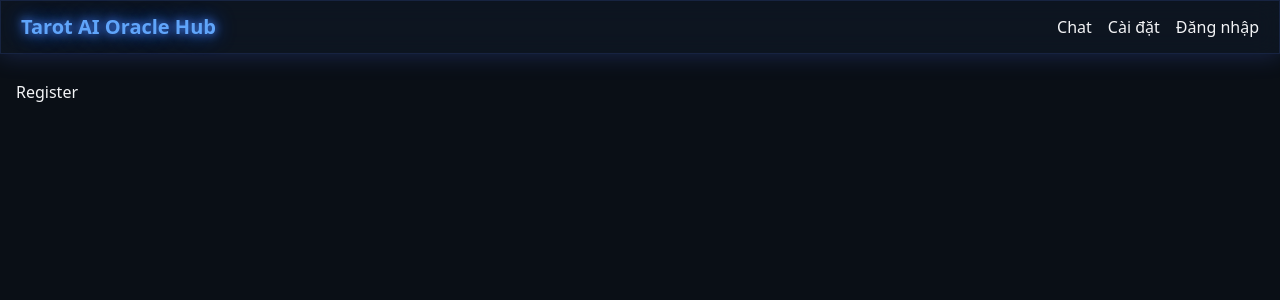
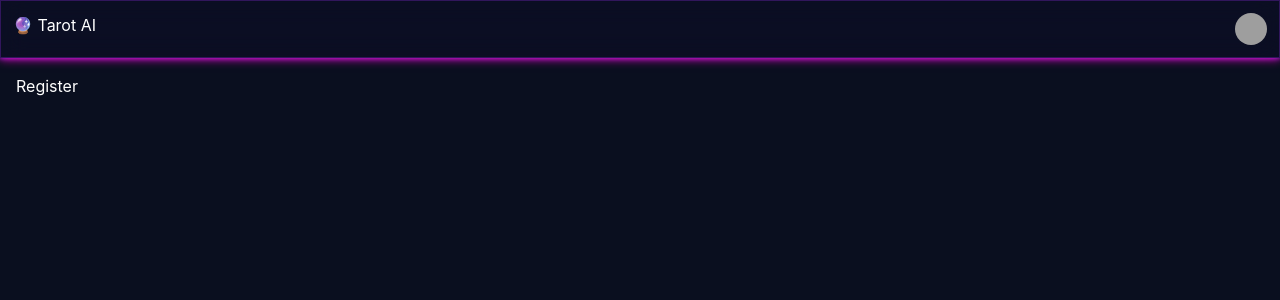
Before and after one commit to billhaha1947/tarot, a Flask app: page /register in a window 1280 px wide. Shown: the top 300 px of the page. Run offline with Flask 3, Linux system fonts and the light colour scheme; some libraries are stand-ins or nearby versions; grey boxes are pictures that could not be loaded.

Commit message:
Update layout.html

```diff
--- a/templates/layout.html
+++ b/templates/layout.html
@@ -1,40 +1,19 @@
-<!DOCTYPE html>
-<html lang="vi">
-<head>
-<meta charset="UTF-8"/>
-<meta name="viewport" content="width=device-width,initial-scale=1"/>
-<title>🔮 Tarot AI Oracle Hub</title>
-<script src="https://cdn.tailwindcss.com"></script>
+<!DOCTYPE html><html lang="vi"><head>
+<meta name="viewport" content="width=device-width, initial-scale=1.0">
+<title>{{title}}</title>
+<link href="https://cdn.jsdelivr.net/npm/tailwindcss@2.2.19/dist/tailwind.min.css" rel="stylesheet">
+<script src="/static/js/app.js"></script>
 <style>
-  body {
-    background:#0a0f16;
-    font-family:system-ui, sans-serif;
-  }
-  .glass {
-    background: rgba(16, 25, 40, 0.6);
-    backdrop-filter: blur(12px);
-    border:1px solid rgba(80, 120, 255, 0.15);
-    box-shadow:0 0 25px rgba(80,120,255,0.25);
-  }
-  .neon {
-    text-shadow:0 0 10px #4c8bff,0 0 20px #1e60ff;
-  }
-</style>
-</head>
-<body class="text-gray-100">
-
-<nav class="glass fixed top-0 w-full px-5 py-3 flex justify-between items-center">
-  <h1 class="text-xl font-bold neon text-blue-400">Tarot AI Oracle Hub</h1>
-  <div class="flex gap-4">
-    <a href="/chat" class="hover:text-blue-400 transition">Chat</a>
-    <a href="/settings" class="hover:text-purple-400 transition">Cài đặt</a>
-    <a href="/login" class="hover:text-red-400 transition">Đăng nhập</a>
-  </div>
+body{background:#0a0f1f;color:white;font-family:Inter,sans-serif}
+.glass{backdrop-filter:blur(12px);background:rgba(15,15,40,0.45);border:1px solid rgba(138,43,226,0.3)}
+.bubble{padding:12px;border-radius:16px;margin:8px 0;max-width:75%;animation:.25s ease-out}
+.user{background:linear-gradient(90deg,#00f2ff,#0055ff);margin-left:auto;color:black;font-weight:500}
+.ai{background:linear-gradient(90deg,#8a2be2,#ff00d4)}
+.neon-glow{box-shadow:0 0 10px #ff00d4,0 0 5px #8a2be2}
+</style></head><body>
+<nav class="glass neon-glow p-3 flex justify-between">
+  <span>🔮 Tarot AI</span>
+  <img src="/static/avatar/{{avatar}}" class="w-8 h-8 rounded-full">
 </nav>
-
-<main class="pt-20 px-4">
-  {% block content %}{% endblock %}
-</main>
-
-</body>
-</html>
+<div class="p-4">{% block content %}{% endblock %}</div>
+</body></html>
```
